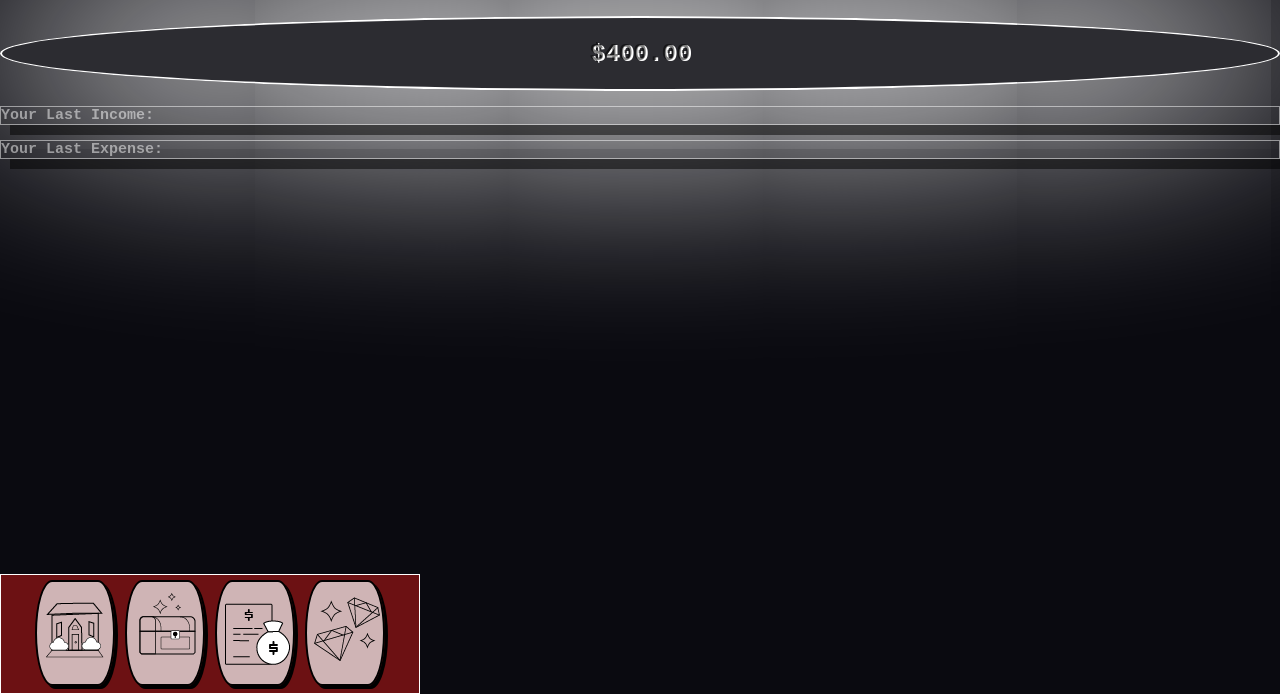
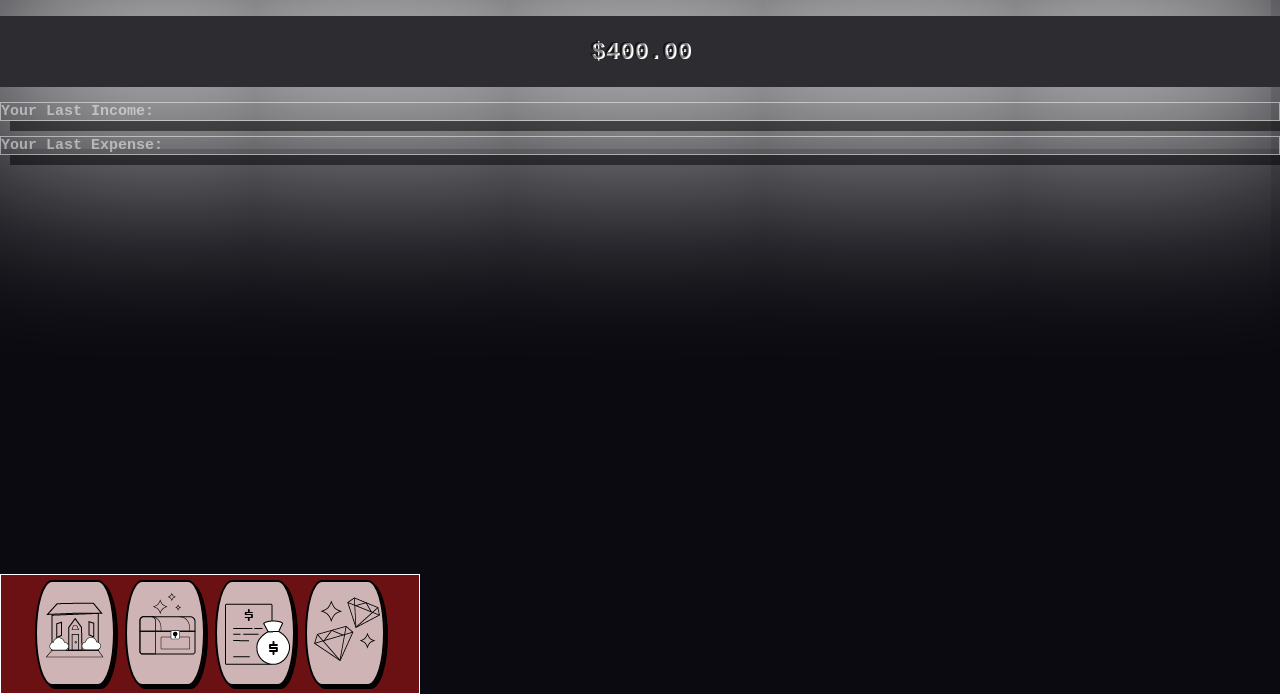
Before and after one commit to dinotrevor/finance, a plain HTML site: page index.html in a window 1280 px wide. Shown: the part 106-800 px from the top of the page. Drawn offline with Linux system fonts and the light colour scheme.

Commit message:
Update styles.css

```diff
--- a/styles.css
+++ b/styles.css
@@ -37,8 +37,7 @@ nav {
 	border:1px solid white;
 	box-shadow:10px 10px black;
 	opacity:0.5;
-	display:block;
-	position:relative;
+
 }
 
 ul {
@@ -95,8 +94,8 @@ footer {
 	text-align:center;
 	text-shadow:2px 1px white;
 	  background-color: rgba(180,180,180,0.2);
-	  border:2px solid white;
-	  border-radius:50%;
+
+
 	  width:100%;
 	box-shadow:0px 0px 200px 50px white;
 	color:rgba(0,0,0,0.5);
```
